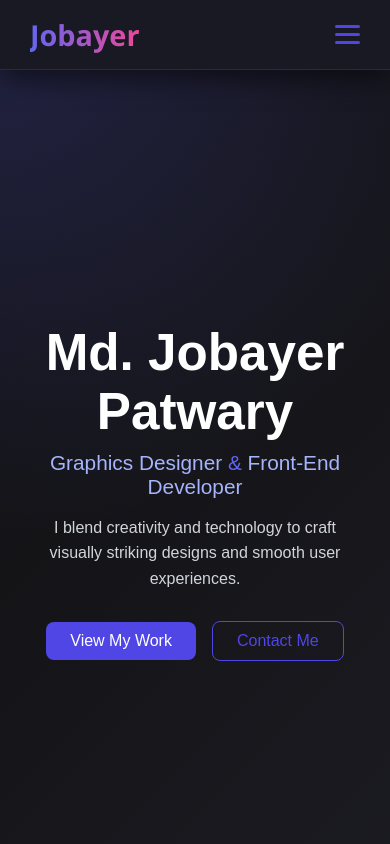
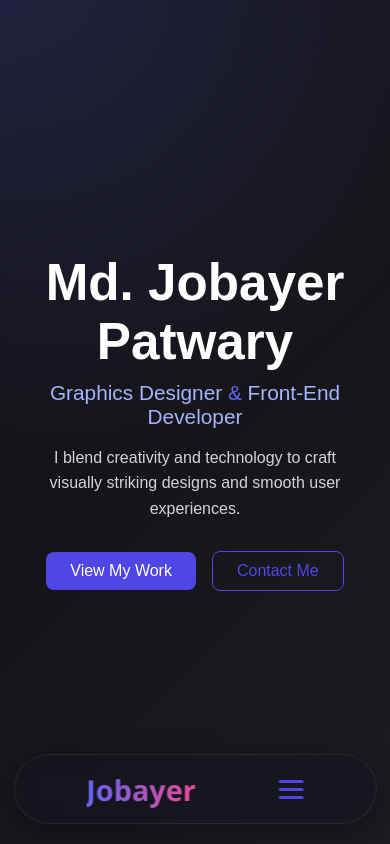
Before and after one commit to JubbaMan/Portfolio, a React (Vite) app: page / in a window 390 px wide. Shown: the top 844 px of the page. Built offline with nearby package versions, Linux system fonts and the light colour scheme.

Commit message:
navbar upgrade

```diff
--- a/src/components/Home.css
+++ b/src/components/Home.css
@@ -20,8 +20,8 @@ body {
   align-items: center;
   padding: 100px 10%;
   background: linear-gradient(135deg, #0f0f10, #1b1b22);
-  position: relative;
   overflow: hidden;
+  position:relative;
 }
 
 .hero::before {
--- a/src/components/Navbar.css
+++ b/src/components/Navbar.css
@@ -1,21 +1,31 @@
 /* ===== Navbar Styles ===== */
 nav.navbar {
     display: flex;
-  justify-content: space-between;
+    justify-content: space-around;
     align-items: center;
+
     padding: 0 30px;
     height: 70px;
-  background: rgba(20, 20, 30, 0.6);
-  backdrop-filter: blur(15px) saturate(150%);
-  -webkit-backdrop-filter: blur(15px) saturate(150%);
-  border-bottom: 1px solid rgba(255, 255, 255, 0.08);
-  box-shadow: 0 4px 20px rgba(0, 0, 0, 0.4);
-  position: sticky;
-  top: 0;
-  z-index: 1000;
-  font-family: 'Segoe UI', Tahoma, Geneva, Verdana, sans-serif;
+
+    background: rgba(20, 20, 30, 0.55);
+    backdrop-filter: blur(12px) saturate(150%);
+    -webkit-backdrop-filter: blur(12px) saturate(150%);
+
+    border: 1px solid rgba(255, 255, 255, 0.08);
+    box-shadow: 0 8px 30px rgba(0, 0, 0, 0.35);
+
+    position: fixed;
+    top: 20px;
+    left: 50%;
+    transform: translateX(-50%);
+
+    width: clamp(280px, 60vw, 900px); /* 🔥 Responsive width */
+    border-radius: 999px;
+
+    z-index: 9999;
     transition: all 0.3s ease;
 }
+
 
 .navbar:hover {
   background: rgba(30, 30, 45, 0.7);
@@ -115,7 +125,20 @@ nav.navbar {
 }
 
 /* ===== Floating Glass Menu (Mobile) ===== */
+
 @media (max-width: 768px) {
+
+  nav.navbar {
+    top: auto;                 /* remove top positioning */
+    bottom: 20px;              /* float above bottom */
+    left: 50%;
+    transform: translateX(-50%);
+
+    min-width: 93vw;           /* keep your width */
+  }
+
+}
+
   .hamburger {
     display: flex;
   }
@@ -123,12 +146,11 @@ nav.navbar {
   ul.nav-links {
     display: none;
     position: absolute;
-    top: 80px;
+    bottom: 80px;
     right: 25px;
     flex-direction: column;
     gap: 18px;
     background: rgba(25, 25, 35, 0.7);
-    background-color: rgba(25, 25, 35, 0.7);
     backdrop-filter: blur(18px) saturate(180%);
     -webkit-backdrop-filter: blur(18px) saturate(180%);
     border: 1px solid rgba(255, 255, 255, 0.15);
@@ -140,19 +162,29 @@ nav.navbar {
 
  .nav-links.open {
     display: flex;
-    position: absolute;
-    top: 80px;
-    right: 25px;
+    position: fixed;        /* 🔥 change from absolute */
+    top: -210px;          /* navbar height (70px) + 20px spacing + some gap */
+    right: 20px;
+
     flex-direction: column;
     gap: 18px;
-    background: rgba(25, 25, 35, 0.5);
-    backdrop-filter: blur(18px) saturate(180%);
+
+    max-width: 189px;
+
+    background: rgba(25, 25, 35, 0.6);
+    backdrop-filter: blur(10%) saturate(180%);
     -webkit-backdrop-filter: blur(18px) saturate(180%);
+
     border: 1px solid rgba(255, 255, 255, 0.15);
-    border-radius: 18px;
-    padding: 25px 35px 181px;
-    box-shadow: 0 10px 40px rgba(0, 0, 0, 0.85);
+    border-radius: 25px;
+
+    padding: 25px 35px 169px;
+
+    box-shadow: 0 10px 40px rgba(0, 0, 0, 0.6);
+
     animation: floatMenu 0.3s ease-out forwards;
+
+    z-index: 10000;
   }
 
   .nav-links li a,
@@ -165,7 +197,7 @@ nav.navbar {
   .nav-links li .nav-link:hover {
     color: #ec4899;
   }
-}
+
 
 /* ===== Animation ===== */
 @keyframes floatMenu {
```
Lines whose indentation alone changed are shown as unchanged.
